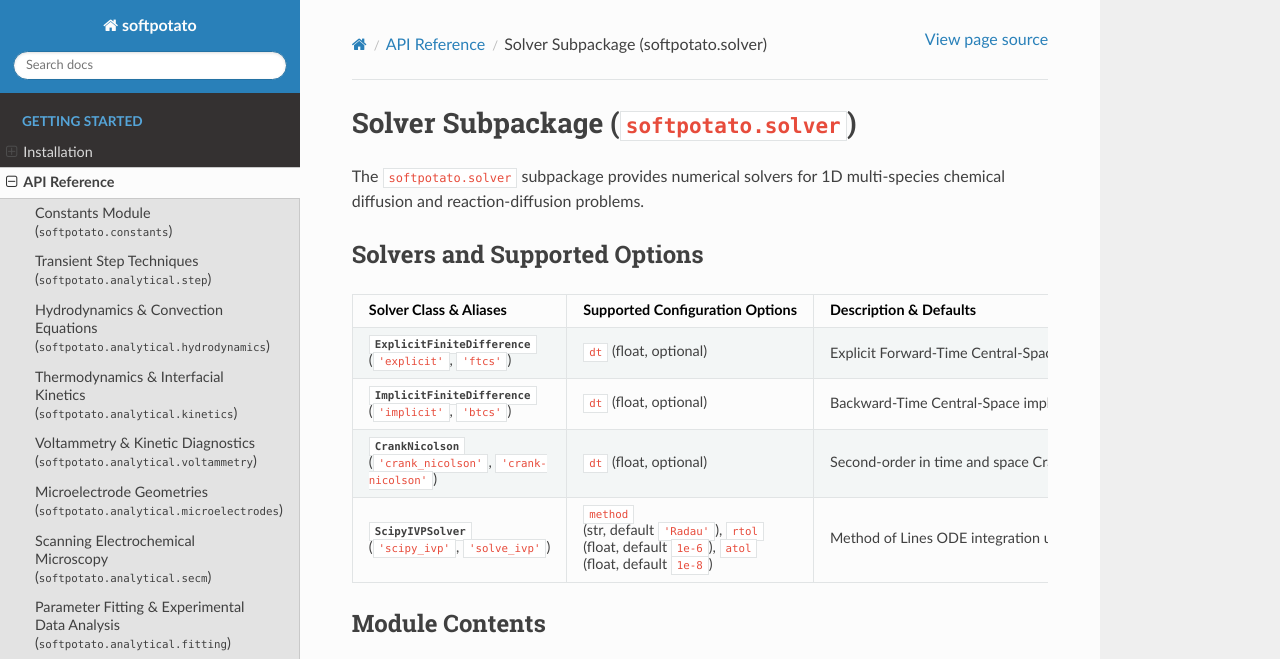
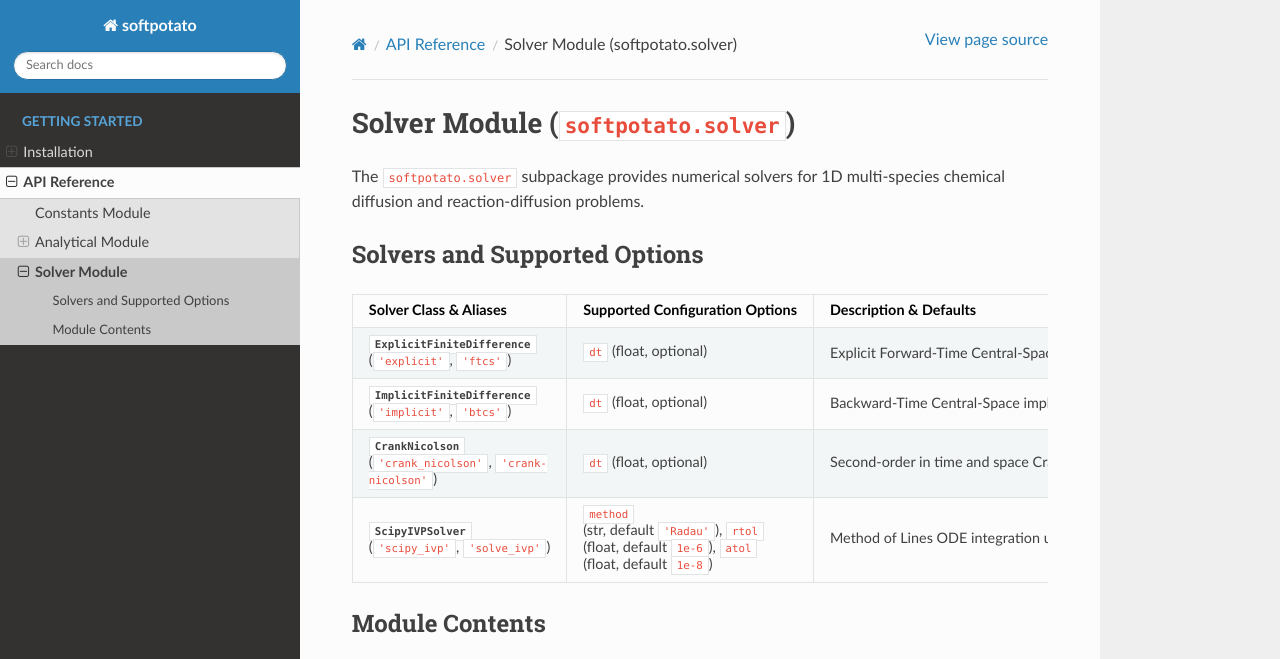
Before and after one commit to oliverrdz/softpotato, a Sphinx documentation site: the page built from docs/api/solver.rst, in a window 1280 px wide and 952 px high, cut to the strip 0-659 px from the top of the window. Built offline with Sphinx 7.4.7 and the Read the Docs theme 3.1.0, drawn with Linux system fonts in a browser that asks for light colours; pages that are not in the unit, such as notebooks, are missing from menus; some of the changed text lies outside the part shown.

Commit message:
Add analytical module documentation and update solver module title

```diff
--- a/docs/api/index.rst
+++ b/docs/api/index.rst
@@ -5,31 +5,11 @@ Welcome to the **Soft Potato** API Reference. The toolkit is organized into modu
 subpackages and modules for physical constants, closed-form analytical electrochemistry,
 and numerical PDE solvers.
 
-.. automodule:: softpotato
-   :no-members:
-   :undoc-members:
+
 
 .. toctree::
-   :maxdepth: 1
-   :caption: Physical Constants
+   :maxdepth: 2
 
-   constants
-
-.. toctree::
-   :maxdepth: 1
-   :caption: Analytical Electrochemistry
-
-   analytical/step
-   analytical/hydrodynamics
-   analytical/kinetics
-   analytical/voltammetry
-   analytical/microelectrodes
-   analytical/secm
-   analytical/fitting
-   analytical/benchmark
-
-.. toctree::
-   :maxdepth: 1
-   :caption: Numerical Solvers
-
-   solver
+   Constants Module <constants>
+   Analytical Module <analytical/index>
+   Solver Module <solver>
--- a/docs/api/solver.rst
+++ b/docs/api/solver.rst
@@ -1,5 +1,5 @@
-Solver Subpackage (``softpotato.solver``)
-=========================================
+Solver Module (``softpotato.solver``)
+=====================================
 
 The ``softpotato.solver`` subpackage provides numerical solvers for 1D multi-species
 chemical diffusion and reaction-diffusion problems.
```
Also changed, not shown: docs/api/analytical/index.rst (added, +21 -0 lines).
